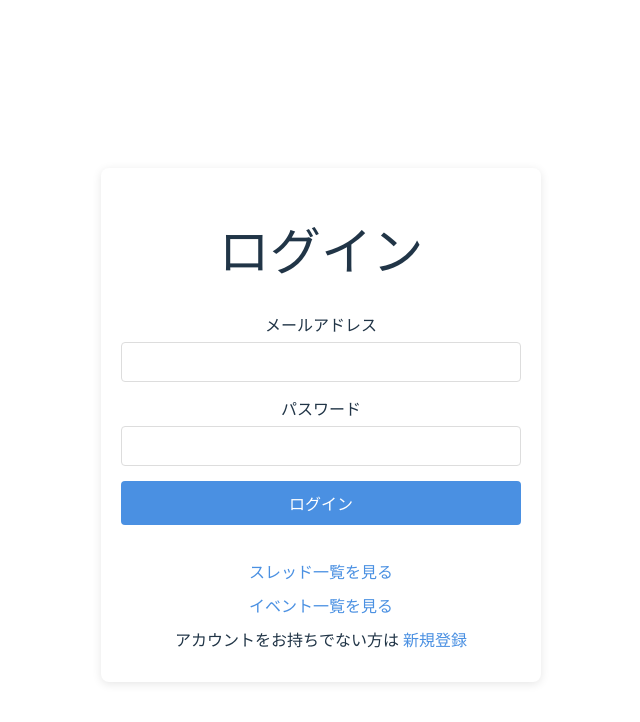
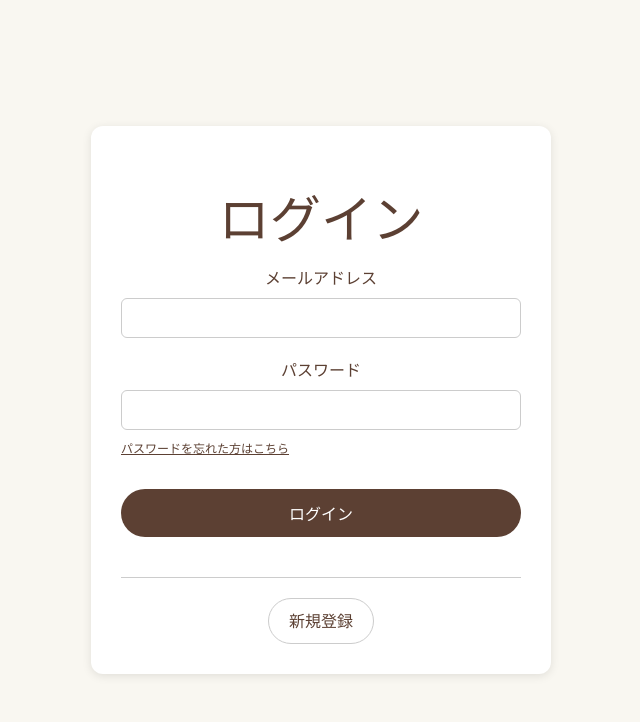
Before and after one commit to second-group-kyoto-u/front-backend, a React (Vite) app in the folder frontend/: page /login in a window 1280 px wide. Shown: the top 722 px of the page, without its empty margins (319-959 px from the left). Built offline with nearby package versions, Linux system fonts and the light colour scheme; no server answers.

Commit message:
ログイン＆マイページのUI調整

```diff
--- a/frontend/src/pages/Login/Login.module.css
+++ b/frontend/src/pages/Login/Login.module.css
@@ -1,11 +1,24 @@
+.pageBackground {
+  min-height: 100vh;
+  background-color: #f9f7f1;
+  display: flex;
+  align-items: center;
+  justify-content: center;
+}
+
 .loginContainer {
   max-width: 400px;
-  margin: 0 auto;
-  padding: 20px;
-  background-color: #fff;
-  border-radius: 8px;
+  width: 100%;
+  padding: 30px;
+  background-color: #ffffff;
+  border-radius: 12px;
   box-shadow: 0 2px 10px rgba(0, 0, 0, 0.1);
-  margin-top: 50px;
+}
+
+.loginTitle {
+  text-align: center;
+  color: #5c4033;
+  margin-bottom: 20px;
 }
 
 .loginForm {
@@ -13,34 +26,49 @@
 }
 
 .formGroup {
-  margin-bottom: 15px;
+  margin-bottom: 20px;
 }
 
 .formGroup label {
   display: block;
-  margin-bottom: 5px;
-  font-weight: 500;
+  margin-bottom: 8px;
+  font-weight: bold;
+  color: #5c4033;
 }
 
 .formGroup input {
   width: 100%;
   padding: 10px;
-  border-radius: 4px;
-  border: 1px solid #ddd;
+  border-radius: 6px;
+  border: 1px solid #cccccc;
   font-size: 16px;
+  color: #cccccc;
   box-sizing: border-box;
+}
+
+.forgotPassword {
+  text-align: left;
+  margin-top: 5px;
+}
+
+.forgotPassword a {
+  font-size: 12px;
+  color: #5c4033;
+  text-decoration: underline;
 }
 
 .loginButton {
   width: 100%;
-  padding: 10px;
-  background-color: #4A90E2;
-  color: white;
+  padding: 12px;
+  background-color: #5c4033;
+  color: #ffffff;
   border: none;
-  border-radius: 4px;
+  border-radius: 9999px;
   font-size: 16px;
+  font-weight: bold;
   cursor: pointer;
-  margin-bottom: 15px;
+  margin-top: 10px;
+  margin-bottom: 20px;
 }
 
 .loginButton:disabled {
@@ -54,27 +82,27 @@
   margin-bottom: 15px;
   padding: 10px;
   background-color: #ffebee;
-  border-radius: 4px;
+  border-radius: 6px;
 }
 
-.links {
-  text-align: center;
-  margin-top: 20px;
+.divider {
+  height: 1px;
+  background-color: #cccccc;
+  margin: 20px 0;
 }
 
-.featureLink {
-  display: block;
-  color: #4A90E2;
-  text-decoration: none;
-  margin-bottom: 10px;
-  font-weight: 500;
+.registerSection {
+  text-align: center;
 }
 
-.links p {
-  margin: 10px 0;
+.registerButton {
+  display: inline-block;
+  padding: 10px 20px;
+  border: 1px solid #cccccc;
+  color: #5c4033;
+  background-color: transparent;
+  border-radius: 9999px;
+  text-decoration: none;
+  font-weight: bold;
+  font-size: 16px;
 }
-
-.links a {
-  color: #4A90E2;
-  text-decoration: none;
-}
--- a/frontend/src/pages/Login/index.tsx
+++ b/frontend/src/pages/Login/index.tsx
@@ -41,8 +41,10 @@ function LoginPage() {
   }
 
   return (
+    <div className={styles.pageBackground}>
       <div className={styles.loginContainer}>
-      <h1>ログイン</h1>
+        <h1 className={styles.loginTitle}>ログイン</h1>
+
         <form onSubmit={handleSubmit} className={styles.loginForm}>
           <div className={styles.formGroup}>
             <label htmlFor="email">メールアドレス</label>
@@ -54,6 +56,7 @@ function LoginPage() {
               required
             />
           </div>
+
           <div className={styles.formGroup}>
             <label htmlFor="password">パスワード</label>
             <input
@@ -63,17 +66,25 @@ function LoginPage() {
               onChange={(e: React.ChangeEvent<HTMLInputElement>) => setPassword(e.target.value)}
               required
             />
+            <div className={styles.forgotPassword}>
+              <Link to="/forgot-password">パスワードを忘れた方はこちら</Link>
             </div>
+          </div>
+
           {error && <div className={styles.error}>{error}</div>}
+
           <button type="submit" disabled={loading} className={styles.loginButton}>
             {loading ? 'ログイン中...' : 'ログイン'}
           </button>
         </form>
 
-      <div className={styles.links}>
-        <Link to="/threads" className={styles.featureLink}>スレッド一覧を見る</Link>
-        <Link to="/events" className={styles.featureLink}>イベント一覧を見る</Link>
-        <p>アカウントをお持ちでない方は <Link to="/register">新規登録</Link></p>
+        <div className={styles.divider}></div>
+
+        <div className={styles.registerSection}>
+          <Link to="/register" className={styles.registerButton}>
+            新規登録
+          </Link>
+        </div>
       </div>
     </div>
   )
--- a/frontend/src/pages/Mypage/Mypage.module.css
+++ b/frontend/src/pages/Mypage/Mypage.module.css
@@ -127,7 +127,7 @@
     color: white;
     border: none;
     padding: 12px;
-    border-radius: 8px;
+    border-radius: 9999px;
     cursor: pointer;
   }
 
--- a/frontend/src/pages/Mypage/index.tsx
+++ b/frontend/src/pages/Mypage/index.tsx
@@ -90,7 +90,7 @@ function Mypage() {
               <p className={styles.profileMessage}>{userData.profile_message || "自己紹介未設定"}</p>
 
               <div className={styles.buttonGroup}>
-                <button onClick={() => navigate('/EditMypage')} className={styles.editButton}>
+                <button onClick={() => navigate('/edit-mypage')} className={styles.editButton}>
                   プロフィールを編集
                 </button>
                 <button onClick={handleShareProfile} className={styles.shareButton}>
```
Lines whose indentation alone changed are shown as unchanged.
